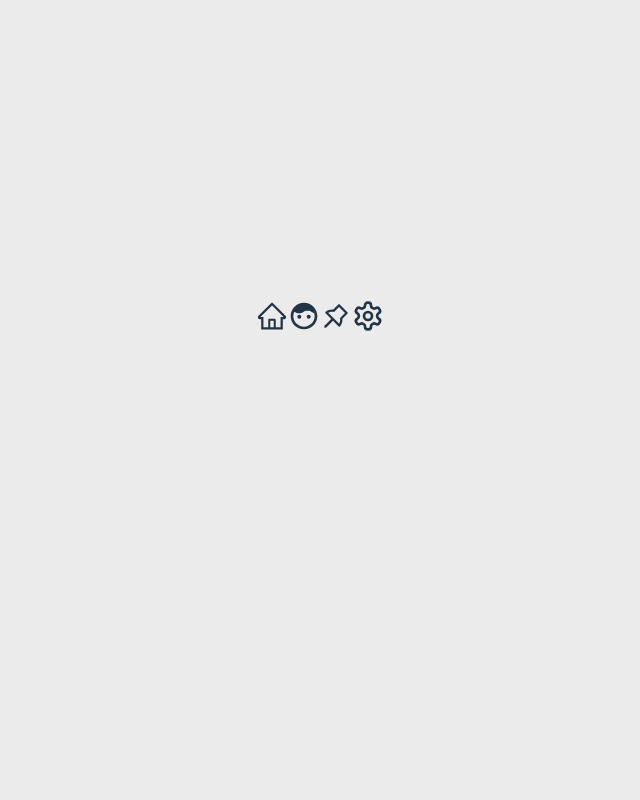
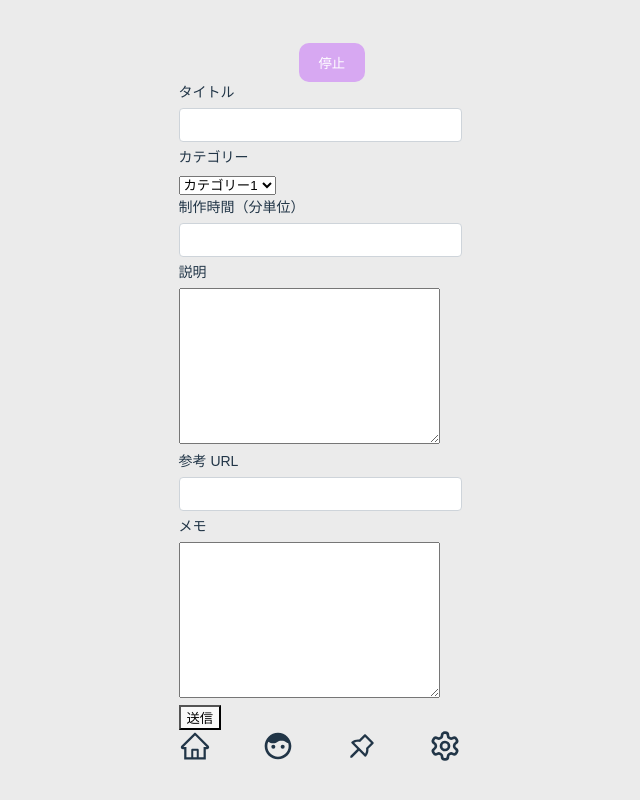
Before and after one commit to yoshikotttt/handcrafty-react, a React (Vite) app: page /users/posts/new in a window 1280 px wide. Before the commit this address had no page. Shown: the part 244-1044 px from the top of the page, without its empty margins (320-960 px from the left). Built offline with nearby package versions, Linux system fonts and the light colour scheme; no server answers.

Commit message:
authでの認証に変更

```diff
--- a/src/App.jsx
+++ b/src/App.jsx
@@ -4,6 +4,7 @@ import {
   BrowserRouter as Router,
   Routes,
   Route,
+
   // useParams,
 } from "react-router-dom";
 import Home from "./pages/Home/Home";
@@ -15,12 +16,10 @@ import Cookies from "js-cookie";
 import SinglePost from "./pages/SinglePost/SinglePost";
 import Edit from "./pages/Edit/Edit";
 import Footer from "./components/footer/Footer";
+import MyPage from "./pages/MyPage/MyPage";
 
 function App() {
 
-  const user_id = Cookies.get("user_id");
-  // const { item_id } = useParams();
-  // console.log("itemidの結果", item_id);
 
   return (
     <>
@@ -30,13 +29,14 @@ function App() {
           <Route path="/register" element={<Register />}></Route>
           <Route path="/login" element={<Login />}></Route>
           <Route
-            path={`/users/${user_id}/posts/new`}
+            path={`/users/posts/new`}
             element={<NewPost />}
           ></Route>
           <Route path="/posts" element={<Posts />}></Route>
           <Route path="/posts/:item_id" element={<SinglePost />}></Route>
+          <Route path="/users/:user_id" element={<MyPage/>}></Route>
           <Route
-            path="users/:user_id/posts/:item_id/edit"
+            path="users/posts/:item_id/edit"
             element={<Edit />}
           ></Route>
         </Routes>
--- a/src/components/common/EditButton/EditButton.jsx
+++ b/src/components/common/EditButton/EditButton.jsx
@@ -1,21 +1,14 @@
-import { useEffect, useState } from "react";
-import Cookies from "js-cookie";
+// import { useEffect, useState } from "react";
 import { useNavigate } from "react-router-dom";
 
 const EditButton = ({itemId}) => {
-      const [user_id, setUserId] = useState("");
+
       const navigate = useNavigate(); // useNavigate フックを呼び出す
-      useEffect(() => {
-        // Cookie を取得する副作用
-        // const user_id = Cookies.get("user_id");
-        setUserId(Cookies.get("user_id"));
 
-        // ここで token を使用した処理を実行できます
-      }, []); // 第2引数が空の配列なので、初回のレンダリング時に1度だけ実行されます
 
       const handleEditClick = () => {
         // 新規投稿ページに移動
-        navigate(`/users/${user_id}/posts/${itemId}/edit`);
+        navigate(`/users/posts/${itemId}/edit`);
       };
   return (
     <>
--- a/src/components/common/NewPostButton/NewPostButton.jsx
+++ b/src/components/common/NewPostButton/NewPostButton.jsx
@@ -1,22 +1,14 @@
-import { useEffect, useState } from "react";
-import Cookies from "js-cookie";
+// import { useEffect, useState } from "react";
 import { useNavigate } from "react-router-dom";
 import { AiOutlinePlus } from "react-icons/ai";
 
 const NewPostButton = () => {
-   const [user_id, setUserId] = useState("");
+
    const navigate = useNavigate(); // useNavigate フックを呼び出す
-   useEffect(() => {
-     // Cookie を取得する副作用
-     // const user_id = Cookies.get("user_id");
-     setUserId(Cookies.get("user_id"));
-
-     // ここで token を使用した処理を実行できます
-   }, []); // 第2引数が空の配列なので、初回のレンダリング時に1度だけ実行されます
 
    const handleNewPostClick = () => {
      // 新規投稿ページに移動
-     navigate(`/users/${user_id}/posts/new`);
+     navigate(`/users/posts/new`);
    };
 
    const buttonStyle = {
--- a/src/components/footer/Footer.jsx
+++ b/src/components/footer/Footer.jsx
@@ -1,29 +1,51 @@
-// import React from "react";
+// import { useEffect, useState } from "react";
 import { AiOutlineHome, AiOutlinePushpin } from "react-icons/ai";
 import { BiSolidFace } from "react-icons/bi";
 import { LuSettings } from "react-icons/lu";
-import { useNavigate } from "react-router-dom";
+import { useLocation, useNavigate } from "react-router-dom";
+
+
 
 const Footer = () => {
-    const navigate = useNavigate();
+  const navigate = useNavigate();
+  const location = useLocation();
 
-    const handleIconClick = (path) => {
-        navigate(path);
-    };
 
-    const iconsStyles = {
-        display: 'flex',
-        justifyContent: 'space-between',
-        alignItems: 'center',
-        width: '100%',
+
+  if (location.pathname === "/login" || location.pathname === "/register") {
+    return null;
+  }
+
+  const handleIconClick = (path) => {
+    navigate(path);
+  };
+
+  const iconsStyles = {
+    display: "flex",
+    justifyContent: "space-between",
+    alignItems: "center",
+    width: "100%",
+  };
+
+    const individualIconStyle = {
+      fontSize: "2rem", // `size="2rem"` の代わり
+      cursor: "pointer",
     };
 
   return (
     <div style={iconsStyles}>
-      <AiOutlineHome className="icon" size="2rem" onClick={() => handleIconClick("/posts")}/>
-      <BiSolidFace className="icon" size="2rem" />
-      <AiOutlinePushpin className="icon" size="2rem" />
-      <LuSettings className="icon" size="2rem" />
+      <AiOutlineHome
+        style={individualIconStyle}
+        size="2rem"
+        onClick={() => handleIconClick("/posts")}
+      />
+      <BiSolidFace
+        style={individualIconStyle}
+        size="2rem"
+        onClick={() => handleIconClick(`/users/me`)}
+      />
+      <AiOutlinePushpin style={individualIconStyle} size="2rem" />
+      <LuSettings style={individualIconStyle} size="2rem" />
     </div>
   );
 };
--- a/src/pages/Edit/Edit.jsx
+++ b/src/pages/Edit/Edit.jsx
@@ -8,7 +8,7 @@ import { useParams } from "react-router-dom";
 
 const Edit = () => {
   const [itemData, setItemData] = useState(null);
-  const { user_id, item_id } = useParams();
+  const { item_id } = useParams();
   const token = Cookies.get("token");
 
   const [image, setImage] = useState(null);
@@ -90,7 +90,7 @@ const Edit = () => {
 
     try {
       const response = await axios.post(
-        `http://localhost/api/users/${user_id}/posts/${item_id}/edit`,
+        `http://localhost/api/users/posts/${item_id}/edit`,
         formData,
         {
           headers: {
--- a/src/pages/Login/Login.jsx
+++ b/src/pages/Login/Login.jsx
@@ -67,7 +67,7 @@ const navigate = useNavigate();
         />
         <p>{errors.password ? errors.password.message : null}</p>
 
-        <button type="submit">送信</button>
+        <button type="submit">ログイン</button>
       </form>
 
       <Logout/>
--- /dev/null
+++ b/src/pages/MyPage/MyPage.jsx
@@ -0,0 +1,33 @@
+import axios from "axios";
+import Cookies from "js-cookie";
+import { useEffect, useState } from "react";
+
+const MyPage = () => {
+  const [items, setItems] = useState([]);
+
+  const token = Cookies.get("token");
+
+
+  useEffect(() => {
+    const fetchData = async () => {
+      try {
+        const response = await axios.get(
+          `http://localhost/api/users/me`,
+          {
+            headers: {
+              Authorization: `Bearer ${token}`,
+            },
+          }
+        );
+        setItems(response.data);
+      } catch (error) {
+        console.error("データの取得に失敗しました", error);
+      }
+    };
+    fetchData();
+  }, []); // 第2引数が空の配列なので、初回のレンダリング時に1度だけ実行されます
+
+  return <div>MyPage</div>;
+};
+
+export default MyPage;
--- a/src/pages/NewPost/NewPost.jsx
+++ b/src/pages/NewPost/NewPost.jsx
@@ -4,14 +4,15 @@ import { set, useForm } from "react-hook-form";
 import axios from "axios";
 import Cookies from "js-cookie";
 import Camera from "../../components/common/Camera/Camera";
+import { useNavigate } from "react-router-dom";
 // import { useNavigate } from "react-router-dom";
 
 const NewPost = () => {
   const { register, handleSubmit } = useForm({ mode: "onChange" });
+  const navigate = useNavigate();
 
   const token = Cookies.get("token");
-  const user_id = Cookies.get("user_id");
-  // console.log(user_id);
+
 
   const [image, setImage] = useState(null);
   const [capturedImage, setCapturedImage] = useState(null);
@@ -53,7 +54,7 @@ const NewPost = () => {
 
     try {
       const response = await axios.post(
-        `http://localhost/api/users/${user_id}/posts/new`,
+        `http://localhost/api/users/posts/new`,
         formData,
         {
           headers: {
@@ -65,6 +66,7 @@ const NewPost = () => {
       if (response.status === 200) {
         // フォーム送信成功時の処理
         console.log("Post created successfully");
+        navigate('/posts');
       } else {
         // エラーハンドリング
         console.error("Failed to create post");
```
